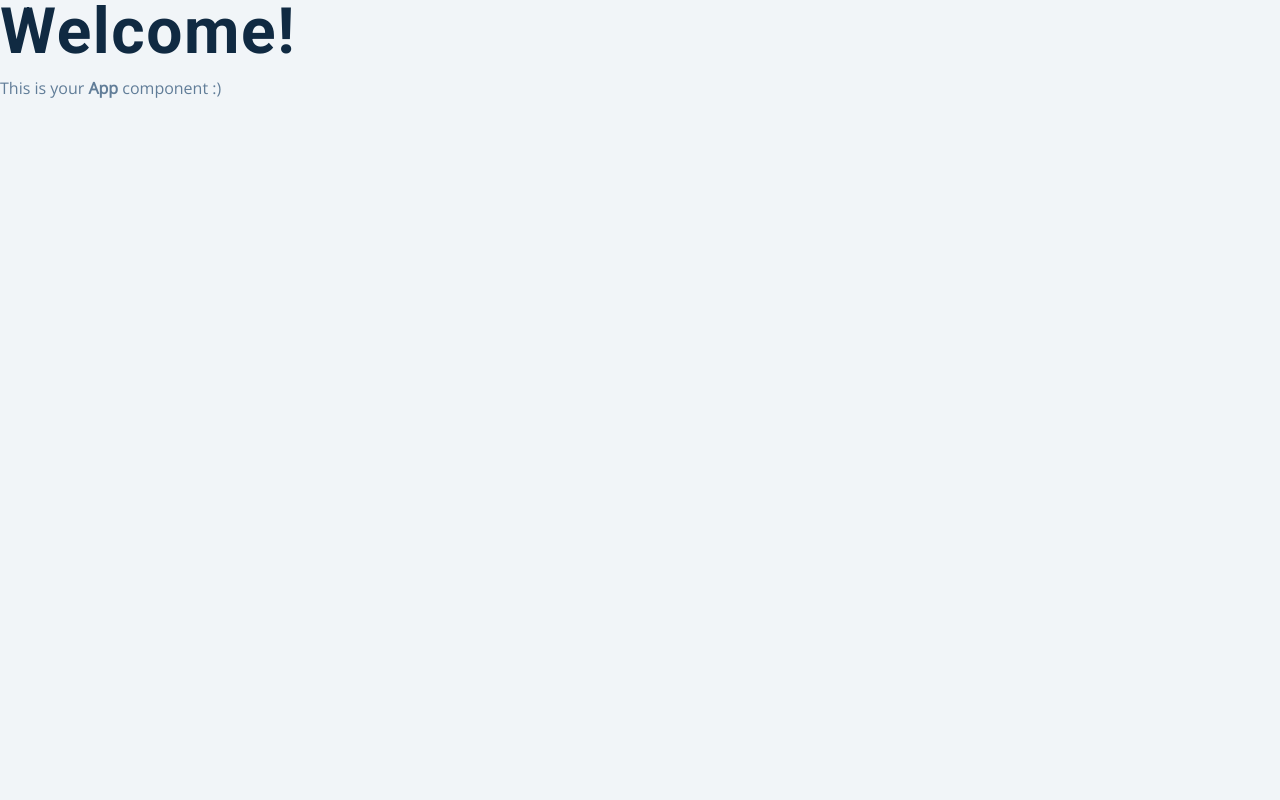
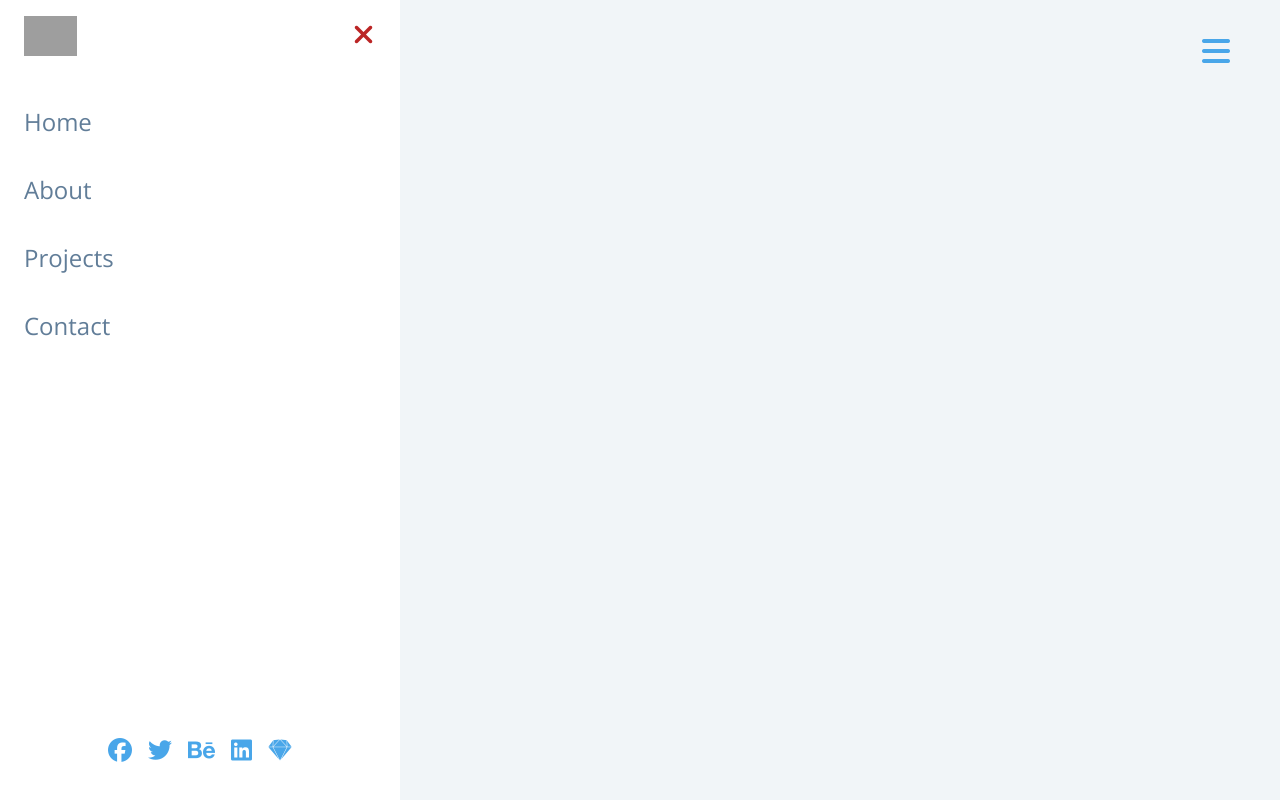
Before and after one commit to matheus4lves/fcc-15-js-projects_sidebar, a React app: page / in a window 1280 px wide. Built offline with nearby package versions, Linux system fonts and the light colour scheme; grey boxes are pictures that could not be loaded.

Commit message:
Update the App to show the sidebar and the menu button

```diff
--- a/app/App.jsx
+++ b/app/App.jsx
@@ -1,12 +1,14 @@
 import React from "react";
+
+// Components
+import Sidebar from "./components/Sidebar";
+import MenuButton from "./components/MenuButton";
 
 const App = () => {
   return (
     <>
-      <h1>Welcome!</h1>
-      <p>
-        This is your <strong>App</strong> component :)
-      </p>
+      <MenuButton />
+      <Sidebar />
     </>
   );
 };
--- a/app/assets/styles/styles.css
+++ b/app/assets/styles/styles.css
@@ -3,7 +3,7 @@
 Fonts
 ===============
 */
-@import url('https://fonts.googleapis.com/css?family=Open+Sans|Roboto:400,700&display=swap');
+@import url("https://fonts.googleapis.com/css?family=Open+Sans|Roboto:400,700&display=swap");
 
 /*
 ===============
@@ -43,8 +43,8 @@ Variables
   --clr-green-dark: hsl(125, 67%, 44%);
   --clr-green-light: hsl(125, 71%, 66%);
   --clr-black: #222;
-  --ff-primary: 'Roboto', sans-serif;
-  --ff-secondary: 'Open Sans', sans-serif;
+  --ff-primary: "Roboto", sans-serif;
+  --ff-secondary: "Open Sans", sans-serif;
   --transition: all 0.3s linear;
   --spacing: 0.1rem;
   --radius: 0.25rem;
@@ -231,10 +231,13 @@ Sidebar
   color: var(--clr-primary-5);
   transition: var(--transition);
 }
+.social-icons ul {
+  display: grid;
+  grid-template-columns: repeat(5, auto);
+}
 .social-icons a:hover {
   color: var(--clr-primary-1);
 }
-
 .sidebar {
   position: fixed;
   top: 0;
```
